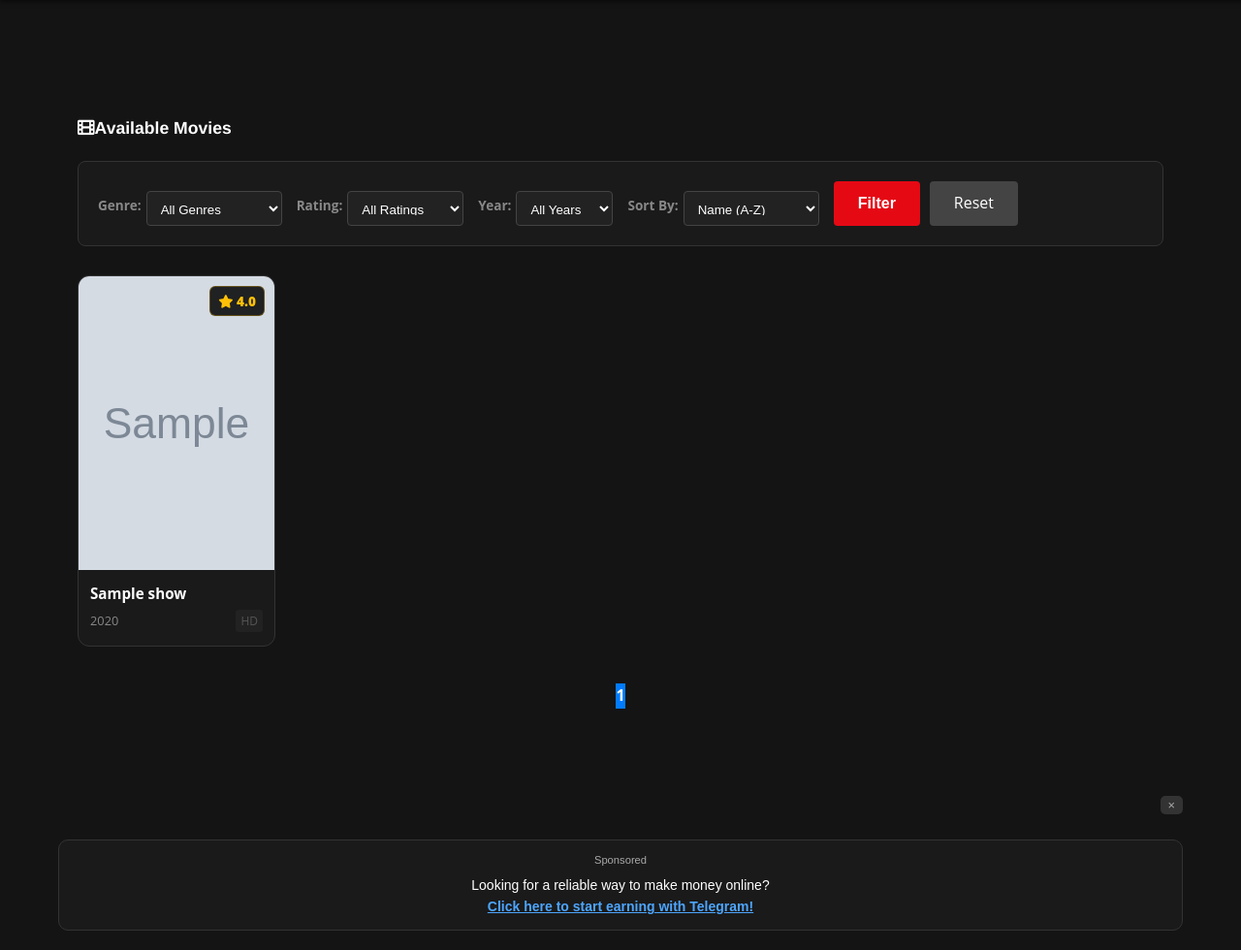
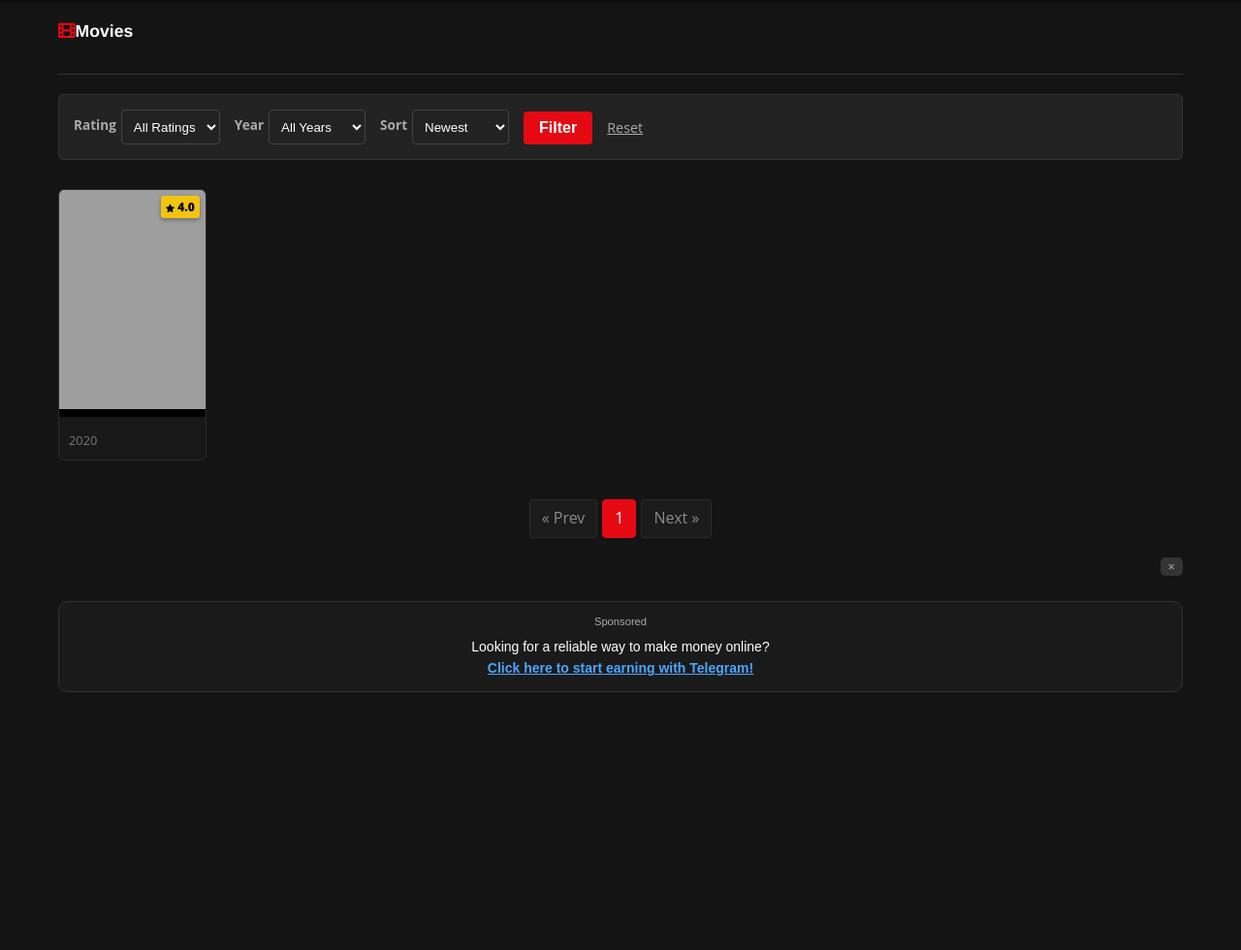
Before and after one commit to manybotts/tvweb, a Flask app: template tv_app/templates/movies.html in a window 1280 px wide. Shown: the part 62-1042 px from the top of the page at 97% size. After the commit the page ends 776 px from the top, so only its background shows below. Run offline with Flask 3, Linux system fonts and the light colour scheme; tables that the repository leaves empty hold one stand-in row (values such as "Sample post"); the template is opened without the code that fills it: values that come from a table or form of the project are taken from there, most other values are stand-ins (such as "Sample title", 1, 10 or a date in 2020); grey boxes marked "Sample" are stand-in pictures; grey boxes are pictures that could not be loaded.

Commit message:
Update movies.html

```diff
--- a/tv_app/templates/movies.html
+++ b/tv_app/templates/movies.html
@@ -1,129 +1,219 @@
 {% extends "base.html" %}
 
-{% block title %}Browse All Movies{% endblock %}
-{% block meta_description %}Explore our modern library of available movies. Filter by genre, rating, and year to find your next download.{% endblock %}
+{% block title %}{{ title }}{% endblock %}
+{% block meta_description %}Stream and download the latest movies. Filter by year, rating, and popularity on iBOX TV.{% endblock %}
 
 {% block content %}
-<div class="container" style="margin-top: 20px;">
-    <h2><i class="fas fa-film"></i> Available Movies</h2>
+<div class="movie-page-container">
+    <div class="page-header" style="margin-bottom: 20px; border-bottom: 1px solid #333; padding-bottom: 10px;">
+        <h2><i class="fas fa-film" style="color: #e50914;"></i> Movies</h2>
+    </div>
 
-    <form method="GET" action="{{ url_for('list_movies') }}" class="filter-form" style="background: #1a1a1a; padding: 20px; border-radius: 8px; border: 1px solid #333; margin-bottom: 30px; display: flex; flex-wrap: wrap; gap: 15px; align-items: flex-end;">
+    {# --- Filter Form --- #}
+    <form method="GET" action="{{ url_for('list_movies') }}" class="filter-form" style="margin-bottom: 30px; display: flex; flex-wrap: wrap; gap: 15px; align-items: flex-end;">
+        {% if search_q %}
+        <input type="hidden" name="q" value="{{ search_q }}">
+        {% endif %}
 
         <div class="filter-group">
-            <label style="display:block; font-size: 0.85em; color: #888; margin-bottom: 5px;">Genre:</label>
-            <select name="genre" style="padding: 10px; background: #222; color: white; border: 1px solid #444; border-radius: 4px; min-width: 140px;">
-                <option value="">All Genres</option>
-                {% for genre in genres %}
-                    <option value="{{ genre.name }}" {% if genre.name == selected_genre %}selected{% endif %}>{{ genre.name }}</option>
+            <label for="rating" style="display: block; font-size: 0.85rem; color: #aaa; margin-bottom: 5px;">Rating</label>
+            <select id="rating" name="rating" style="padding: 8px; background: #222; color: #fff; border: 1px solid #444; border-radius: 4px;">
+                <option value="">All Ratings</option>
+                <option value="9" {% if selected_rating == 9 %}selected{% endif %}>9+ Stars</option>
+                <option value="8" {% if selected_rating == 8 %}selected{% endif %}>8+ Stars</option>
+                <option value="7" {% if selected_rating == 7 %}selected{% endif %}>7+ Stars</option>
+                <option value="6" {% if selected_rating == 6 %}selected{% endif %}>6+ Stars</option>
+            </select>
+        </div>
+
+        <div class="filter-group">
+            <label for="year" style="display: block; font-size: 0.85rem; color: #aaa; margin-bottom: 5px;">Year</label>
+            <select id="year" name="year" style="padding: 8px; background: #222; color: #fff; border: 1px solid #444; border-radius: 4px;">
+                <option value="">All Years</option>
+                {% for y in years %}
+                    <option value="{{ y }}" {% if selected_year == y %}selected{% endif %}>{{ y }}</option>
                 {% endfor %}
             </select>
         </div>
 
         <div class="filter-group">
-            <label style="display:block; font-size: 0.85em; color: #888; margin-bottom: 5px;">Rating:</label>
-            <select name="rating" style="padding: 10px; background: #222; color: white; border: 1px solid #444; border-radius: 4px; min-width: 120px;">
-                <option value="">All Ratings</option>
-                {% for r in ratings %}
-                    <option value="{{ r }}" {% if r == selected_rating %}selected{% endif %}>{{ r }}+ Stars</option>
-                {% endfor %}
+            <label for="sort_by" style="display: block; font-size: 0.85rem; color: #aaa; margin-bottom: 5px;">Sort</label>
+            <select id="sort_by" name="sort_by" style="padding: 8px; background: #222; color: #fff; border: 1px solid #444; border-radius: 4px;">
+                <option value="date_desc" {% if current_sort == 'date_desc' %}selected{% endif %}>Newest</option>
+                <option value="date_asc" {% if current_sort == 'date_asc' %}selected{% endif %}>Oldest</option>
+                <option value="rating_desc" {% if current_sort == 'rating_desc' %}selected{% endif %}>Top Rated</option>
+                <option value="name_asc" {% if current_sort == 'name_asc' %}selected{% endif %}>A-Z</option>
             </select>
         </div>
 
-        <div class="filter-group">
-            <label style="display:block; font-size: 0.85em; color: #888; margin-bottom: 5px;">Year:</label>
-            <select name="year" style="padding: 10px; background: #222; color: white; border: 1px solid #444; border-radius: 4px; min-width: 100px;">
-                <option value="">All Years</option>
-                {% for y in years %}
-                    <option value="{{ y }}" {% if y == selected_year %}selected{% endif %}>{{ y }}</option>
-                {% endfor %}
-            </select>
-        </div>
+        <button type="submit" style="padding: 8px 16px; background: #e50914; color: white; border: none; border-radius: 4px; cursor: pointer; font-weight: bold;">Filter</button>
 
-        <div class="filter-group">
-            <label style="display:block; font-size: 0.85em; color: #888; margin-bottom: 5px;">Sort By:</label>
-            <select name="sort_by" style="padding: 10px; background: #222; color: white; border: 1px solid #444; border-radius: 4px; min-width: 140px;">
-                <option value="name_asc" {% if current_sort_by == 'name_asc' %}selected{% endif %}>Name (A-Z)</option>
-                <option value="date_desc" {% if current_sort_by == 'date_desc' %}selected{% endif %}>Newest Added</option>
-                <option value="rating_desc" {% if current_sort_by == 'rating_desc' %}selected{% endif %}>Highest Rated</option>
-            </select>
-        </div>
-
-        <div style="display: flex; gap: 10px;">
-            <button type="submit" class="btn btn-primary" style="padding: 10px 25px; font-weight: bold;">Filter</button>
-            <a href="{{ url_for('list_movies') }}" class="btn" style="background: #444; color: white; text-decoration: none; padding: 10px 25px; border-radius: 4px; display: flex; align-items: center;">Reset</a>
-        </div>
+        {% if selected_year or selected_rating or current_sort != 'date_desc' or search_q %}
+            <a href="{{ url_for('list_movies') }}" style="color: #aaa; text-decoration: underline; align-self: center; font-size: 0.9rem;">Reset</a>
+        {% endif %}
     </form>
 
-    {% if shows.items %}
-    <div class="movie-grid" style="display: grid; grid-template-columns: repeat(auto-fill, minmax(180px, 1fr)); gap: 25px; margin-bottom: 40px;">
-        {% for show in shows.items %}
-            <a href="{{ url_for('show_details', slug=show.slug) }}" style="text-decoration: none; color: inherit;">
-                <div class="movie-card" style="background: #1a1a1a; border: 1px solid #333; border-radius: 12px; overflow: hidden; position: relative; transition: transform 0.3s, border-color 0.3s; height: 100%;">
-
-                    <div style="aspect-ratio: 2/3; background: #000; overflow: hidden;">
-                        {% if show.poster_path %}
-                        <img src="{{ show.poster_path }}" alt="{{ show.show_name }}" style="width: 100%; height: 100%; object-fit: cover; transition: transform 0.5s;">
-                        {% else %}
-                        <div style="width: 100%; height: 100%; display: flex; align-items: center; justify-content: center; color: #444;">
-                            <i class="fas fa-film fa-3x"></i>
+    {# --- Movie Grid --- #}
+    <div class="movie-grid">
+        {% for movie in movies.items %}
+            <a href="{{ url_for('show_details', slug=movie.slug) }}" class="movie-card">
+                <div class="poster-wrapper">
+                    {% if movie.poster_path %}
+                        <img src="{{ movie.poster_path }}" alt="{{ movie.show_name }}" loading="lazy">
+                    {% else %}
+                        <div class="no-poster" style="display: flex; align-items: center; justify-content: center; height: 100%; background: #333; color: #555;">
+                            <i class="fas fa-film fa-2x"></i>
                         </div>
-                        {% endif %}
-                    </div>
-
-                    {% if show.rating %}
-                    <div style="position: absolute; top: 10px; right: 10px; background: rgba(0,0,0,0.85); color: #ffc107; padding: 4px 8px; border-radius: 6px; font-size: 0.85em; font-weight: 800; border: 1px solid rgba(255,193,7,0.3);">
-                        <i class="fas fa-star"></i> {{ "%.1f"|format(show.rating) }}
-                    </div>
                     {% endif %}
 
-                    <div style="padding: 12px;">
-                        <h3 style="margin: 0 0 5px 0; font-size: 0.95rem; white-space: nowrap; overflow: hidden; text-overflow: ellipsis; color: #fff;" title="{{ show.show_name }}">
-                            {{ show.show_name }}
-                        </h3>
-                        <div style="display: flex; justify-content: space-between; align-items: center;">
-                            <span style="font-size: 0.8em; color: #888;">{{ show.year or 'Movie' }}</span>
-                            <span style="font-size: 0.75em; color: #555; background: #222; padding: 2px 5px; border-radius: 3px;">HD</span>
+                    {% if movie.rating %}
+                        <div class="rating-badge">
+                            <i class="fas fa-star" style="font-size: 0.7em;"></i> {{ "%.1f"|format(movie.rating) }}
                         </div>
+                    {% endif %}
+                </div>
+                <div class="movie-info">
+                    <h3 class="movie-title">{{ movie.show_name }}</h3>
+                    <div class="movie-meta">
+                        <span class="movie-year">{{ movie.year or '' }}</span>
                     </div>
                 </div>
             </a>
         {% endfor %}
     </div>
-    {% else %}
-    <div style="text-align: center; padding: 60px; background: #111; border-radius: 12px; border: 1px dashed #333;">
-        <i class="fas fa-search fa-3x" style="color: #444; margin-bottom: 15px;"></i>
-        <h3 style="color: #888;">No movies found matching those filters.</h3>
-        <p style="color: #555;">Try a different genre or year combination!</p>
-    </div>
+
+    {% if movies.items|length == 0 %}
+        <div class="no-results" style="padding: 40px; text-align: center; color: #888;">
+            <i class="fas fa-search fa-3x" style="margin-bottom: 20px; opacity: 0.5;"></i>
+            <p>No movies found matching your criteria.</p>
+        </div>
     {% endif %}
 
-    <div class="pagination" style="display: flex; justify-content: center; gap: 8px; flex-wrap: wrap; padding-bottom: 50px;">
-        {% if shows.has_prev %}
-            <a href="{{ url_for('list_movies', page=shows.prev_num, genre=selected_genre, rating=selected_rating, year=selected_year, sort_by=current_sort_by) }}" class="btn" style="background: #222; color: #fff;">« Previous</a>
+    {# --- Pagination --- #}
+    <div class="pagination" style="margin-top: 40px; display: flex; justify-content: center; gap: 5px; flex-wrap: wrap;">
+        {% if movies.has_prev %}
+            <a href="{{ url_for('list_movies', page=movies.prev_num, q=search_q, sort_by=current_sort, year=selected_year, rating=selected_rating) }}" class="page-link">&laquo; Prev</a>
+        {% else %}
+            <span class="page-link disabled" style="opacity: 0.5; cursor: default;">&laquo; Prev</span>
         {% endif %}
 
-        {% for page_num in shows.iter_pages(left_edge=1, right_edge=1, left_current=2, right_current=2) %}
+        {% for page_num in movies.iter_pages(left_edge=1, right_edge=1, left_current=1, right_current=2) %}
             {% if page_num %}
-                {% if shows.page == page_num %}
-                    <span class="btn" style="background: #007bff; color: white; cursor: default; font-weight: bold; border-color: #007bff;">{{ page_num }}</span>
+                {% if movies.page == page_num %}
+                    <span class="page-link current" style="background: #e50914; color: white; border-color: #e50914;">{{ page_num }}</span>
                 {% else %}
-                    <a href="{{ url_for('list_movies', page=page_num, genre=selected_genre, rating=selected_rating, year=selected_year, sort_by=current_sort_by) }}" class="btn" style="background: #222; color: #888;">{{ page_num }}</a>
+                    <a href="{{ url_for('list_movies', page=page_num, q=search_q, sort_by=current_sort, year=selected_year, rating=selected_rating) }}" class="page-link">{{ page_num }}</a>
                 {% endif %}
             {% else %}
-                <span style="color: #444; align-self: center;">...</span>
+                <span class="page-link dots" style="border: none;">...</span>
             {% endif %}
         {% endfor %}
 
-        {% if shows.has_next %}
-            <a href="{{ url_for('list_movies', page=shows.next_num, genre=selected_genre, rating=selected_rating, year=selected_year, sort_by=current_sort_by) }}" class="btn" style="background: #222; color: #fff;">Next »</a>
+        {% if movies.has_next %}
+            <a href="{{ url_for('list_movies', page=movies.next_num, q=search_q, sort_by=current_sort, year=selected_year, rating=selected_rating) }}" class="page-link">Next &raquo;</a>
+        {% else %}
+            <span class="page-link disabled" style="opacity: 0.5; cursor: default;">Next &raquo;</span>
         {% endif %}
     </div>
 </div>
 
+{# --- Specific Styles for Movie Grid --- #}
 <style>
-.movie-card:hover { transform: translateY(-8px); border-color: #007bff !important; box-shadow: 0 10px 20px rgba(0,0,0,0.5); }
-.movie-card:hover img { transform: scale(1.1); }
-.btn-primary { background: #007bff; border: none; }
-.btn-primary:hover { background: #0056b3; }
+    .movie-grid {
+        display: grid;
+        grid-template-columns: repeat(auto-fill, minmax(140px, 1fr));
+        gap: 15px;
+        width: 100%;
+    }
+    .movie-card {
+        display: block;
+        text-decoration: none;
+        color: inherit;
+        background: #181818;
+        border-radius: 6px;
+        overflow: hidden;
+        transition: transform 0.2s, box-shadow 0.2s;
+        border: 1px solid #2a2a2a;
+    }
+    .movie-card:hover {
+        transform: translateY(-4px);
+        box-shadow: 0 4px 12px rgba(0,0,0,0.5);
+        border-color: #444;
+    }
+    .poster-wrapper {
+        position: relative;
+        aspect-ratio: 2/3;
+        background: #000;
+        width: 100%;
+    }
+    .poster-wrapper img {
+        width: 100%;
+        height: 100%;
+        object-fit: cover;
+    }
+    .rating-badge {
+        position: absolute;
+        top: 6px;
+        right: 6px;
+        background: #f1c40f;
+        color: #000;
+        padding: 2px 5px;
+        border-radius: 3px;
+        font-weight: 800;
+        font-size: 0.75rem;
+        box-shadow: 0 2px 4px rgba(0,0,0,0.3);
+    }
+    .movie-info {
+        padding: 10px;
+    }
+    .movie-title {
+        font-size: 0.9rem;
+        margin: 0 0 4px 0;
+        white-space: nowrap;
+        overflow: hidden;
+        text-overflow: ellipsis;
+        color: #e5e5e5;
+        font-weight: 500;
+    }
+    .movie-meta {
+        font-size: 0.8rem;
+        color: #777;
+    }
+
+    /* Pagination Styles Reused */
+    .page-link {
+        display: inline-block;
+        padding: 6px 12px;
+        background: #222;
+        color: #fff;
+        border: 1px solid #444;
+        border-radius: 4px;
+        text-decoration: none;
+    }
+    .page-link:hover:not(.disabled):not(.current) {
+        background: #333;
+    }
+
+    @media (max-width: 500px) {
+        .movie-grid {
+            grid-template-columns: repeat(3, 1fr); /* Force 3 columns on mobile */
+            gap: 8px;
+        }
+        .rating-badge {
+            font-size: 0.65rem;
+            padding: 1px 3px;
+            top: 4px;
+            right: 4px;
+        }
+        .movie-info {
+            padding: 6px;
+        }
+        .movie-title {
+            font-size: 0.75rem;
+        }
+        .movie-meta {
+            font-size: 0.7rem;
+        }
+    }
 </style>
 {% endblock %}
```
